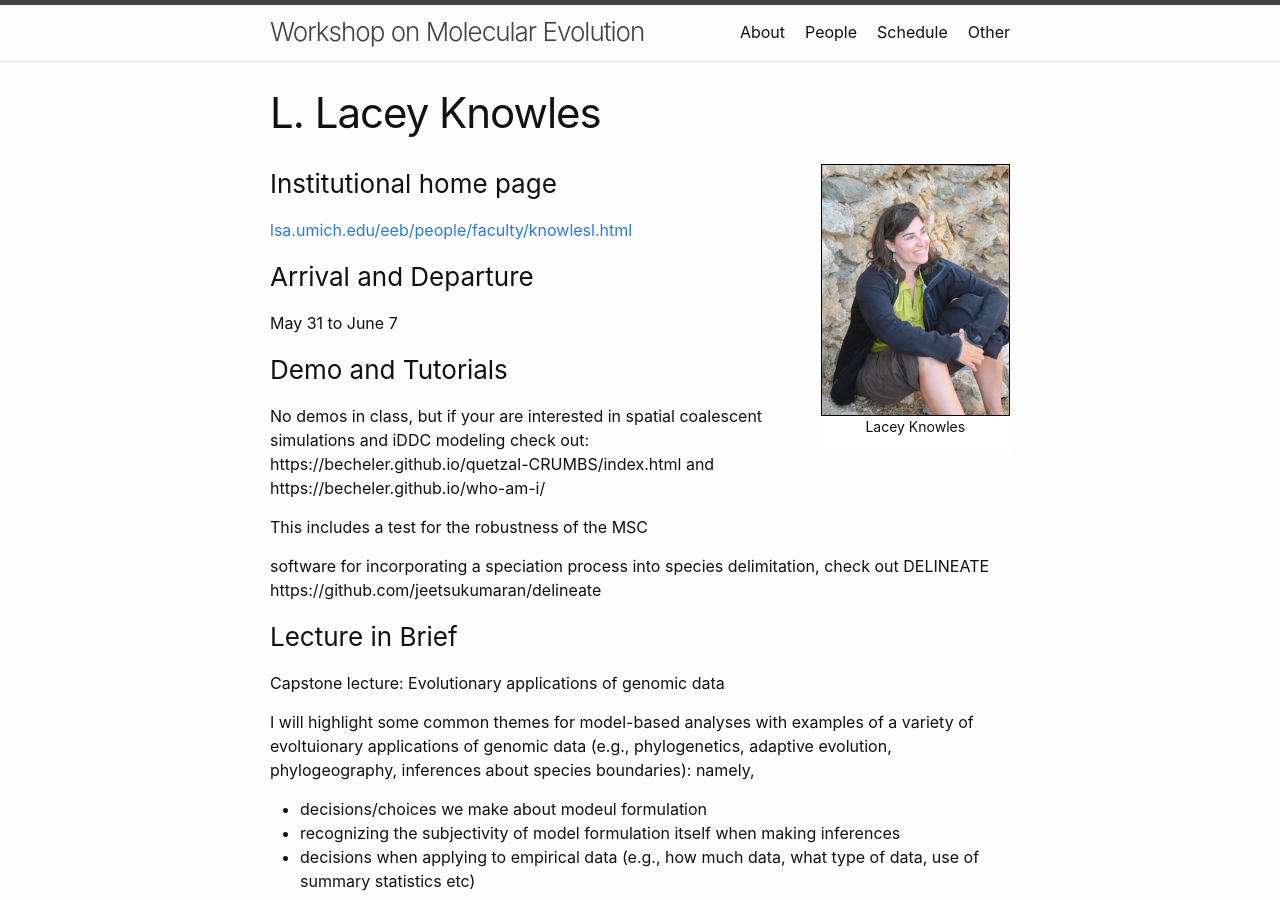
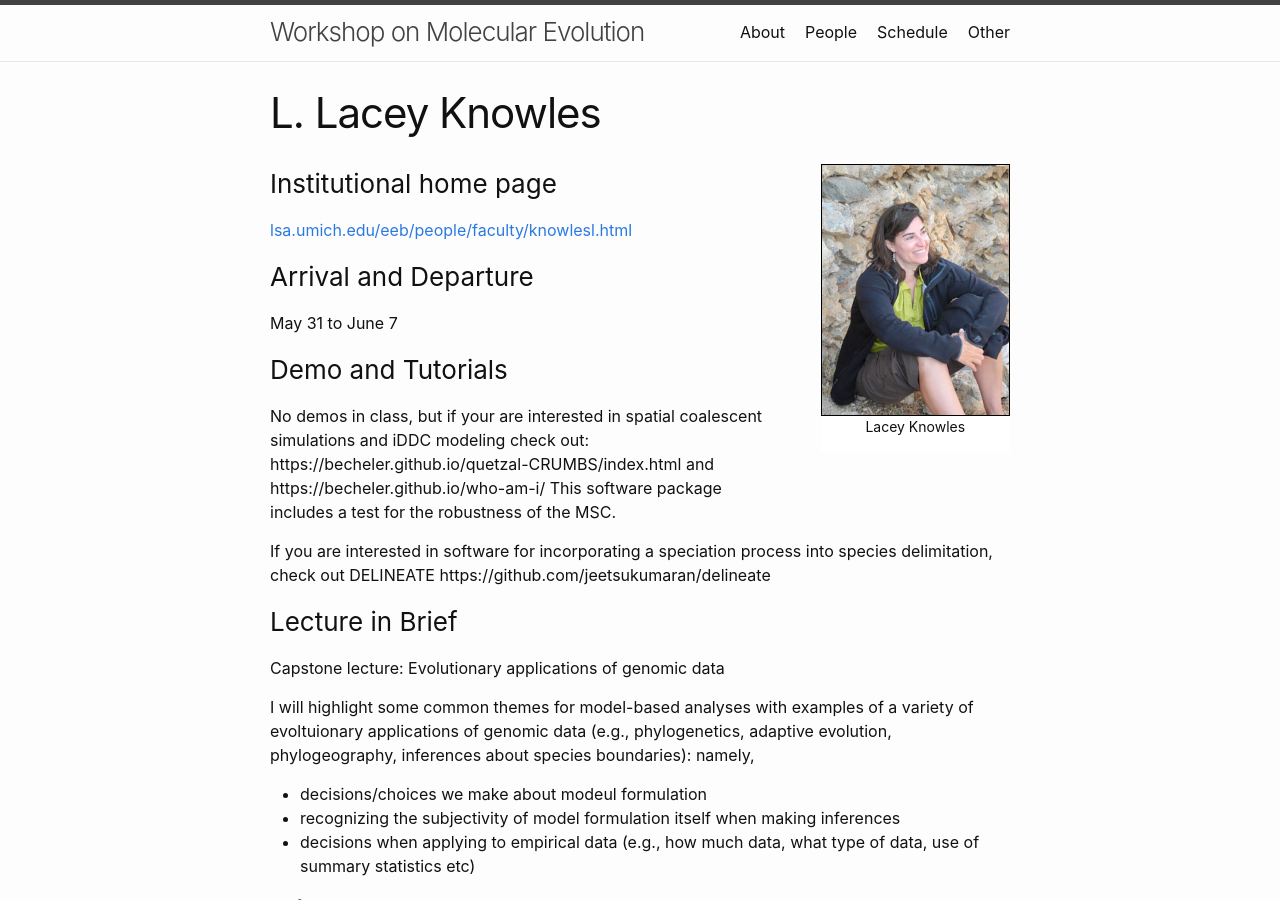
Before and after one commit to molevolworkshop/molevolworkshop.github.io, a Jekyll site: the page built from faculty/knowles/knowles.md, in a window 1280 px wide and 900 px high. Built offline with Jekyll 4.4.1, drawn with Linux system fonts in a browser that asks for light colours.

Commit message:
Update knowles.md

```diff
--- a/faculty/knowles/knowles.md
+++ b/faculty/knowles/knowles.md
@@ -22,10 +22,9 @@ Lecture slides 2022
 No demos in class, but if your are interested in spatial coalescent simulations and iDDC modeling check out:
 https://becheler.github.io/quetzal-CRUMBS/index.html
 and https://becheler.github.io/who-am-i/
+This software package includes a test for the robustness of the MSC.
 
-This includes a test for the robustness of the MSC
-
-software for incorporating a speciation process into species delimitation, check out DELINEATE
+If you are interested in software for incorporating a speciation process into species delimitation, check out DELINEATE
 https://github.com/jeetsukumaran/delineate
 
 ### Lecture in Brief
```
